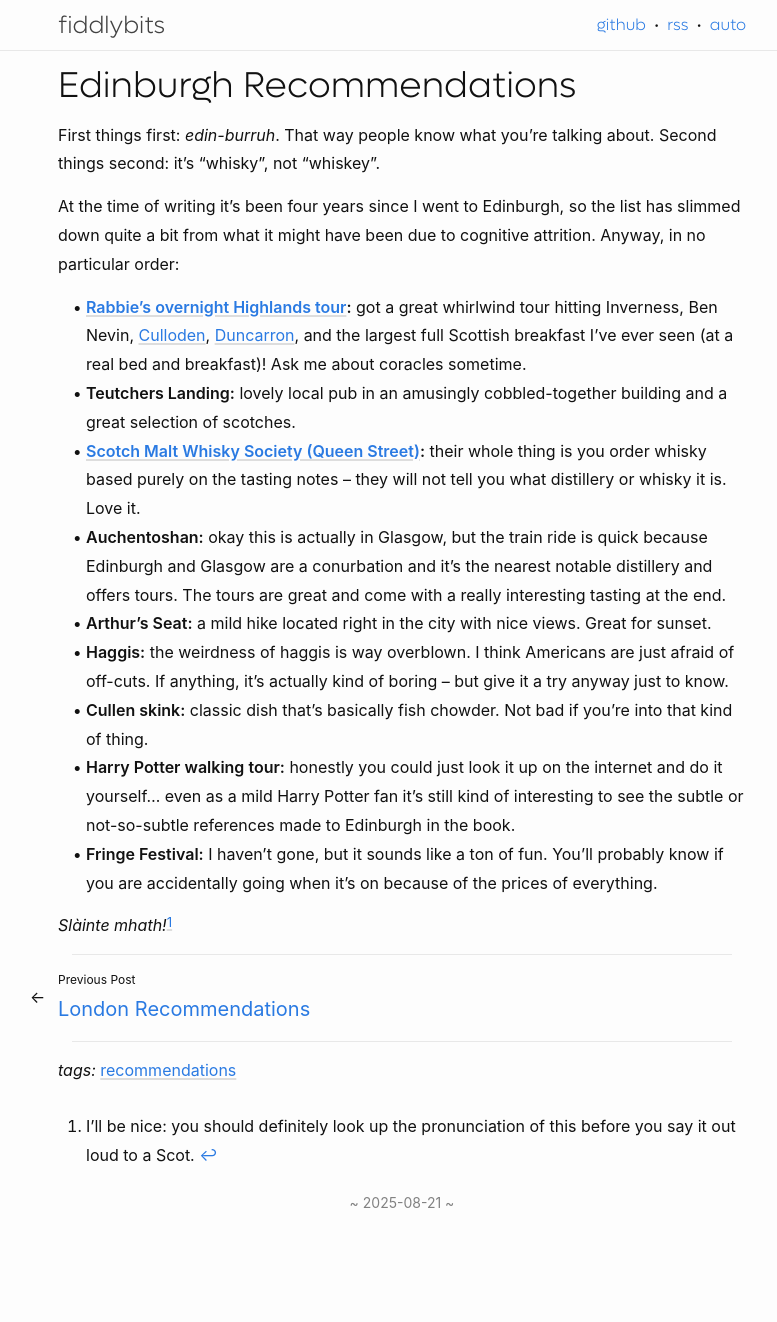
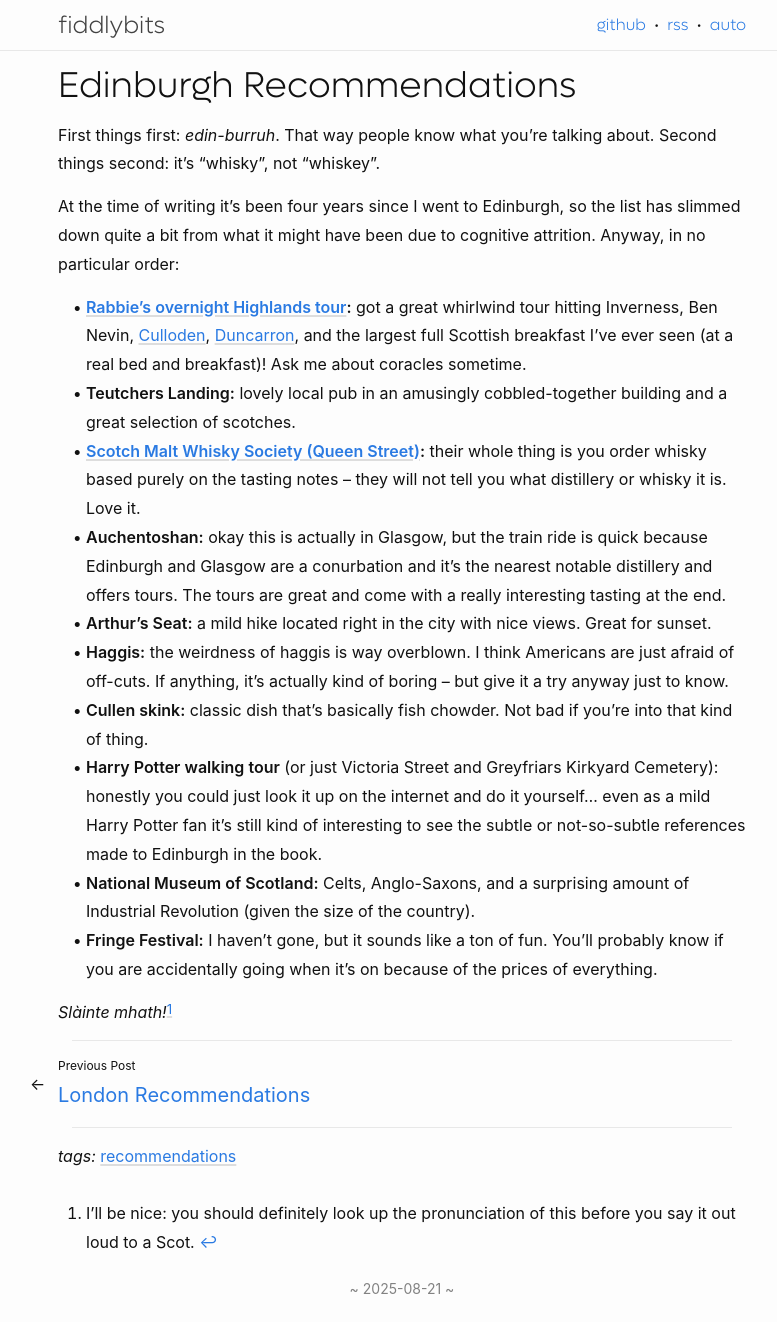
Before and after one commit to seansfkelley/seansfkelley.github.io, a Jekyll site: the page built from _posts/2025-08-21-edinburgh-recommendations.md, in a window 1280 px wide and 1322 px high. Shown: the whole window, without its empty margins (238-1015 px from the left). Built offline with Jekyll 4.4.1, drawn with Linux system fonts in a browser that asks for light colours.

Commit message:
More Edinburgh

```diff
--- a/_posts/2025-08-21-edinburgh-recommendations.md
+++ b/_posts/2025-08-21-edinburgh-recommendations.md
@@ -15,7 +15,8 @@
 - **Arthur's Seat:** a mild hike located right in the city with nice views. Great for sunset.
 - **Haggis:** the weirdness of haggis is way overblown. I think Americans are just afraid of off-cuts. If anything, it's actually kind of boring -- but give it a try anyway just to know.
 - **Cullen skink:** classic dish that's basically fish chowder. Not bad if you're into that kind of thing.
-- **Harry Potter walking tour:** honestly you could just look it up on the internet and do it yourself... even as a mild Harry Potter fan it's still kind of interesting to see the subtle or not-so-subtle references made to Edinburgh in the book.
+- **Harry Potter walking tour** (or just Victoria Street and Greyfriars Kirkyard Cemetery): honestly you could just look it up on the internet and do it yourself... even as a mild Harry Potter fan it's still kind of interesting to see the subtle or not-so-subtle references made to Edinburgh in the book.
+- **National Museum of Scotland:** Celts, Anglo-Saxons, and a surprising amount of Industrial Revolution (given the size of the country).
 - **Fringe Festival:** I haven't gone, but it sounds like a ton of fun. You'll probably know if you are accidentally going when it's on because of the prices of everything.
 
 _Slàinte mhath!_[^1]
```
